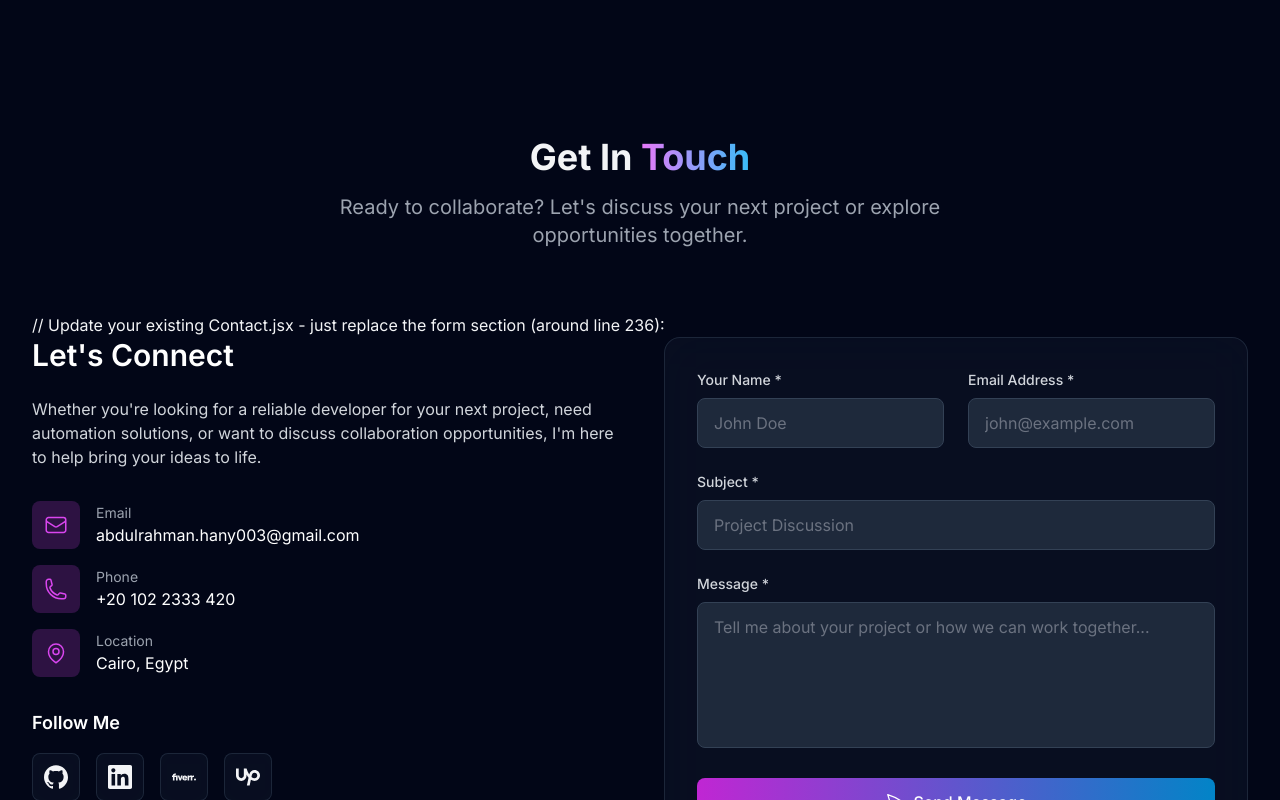
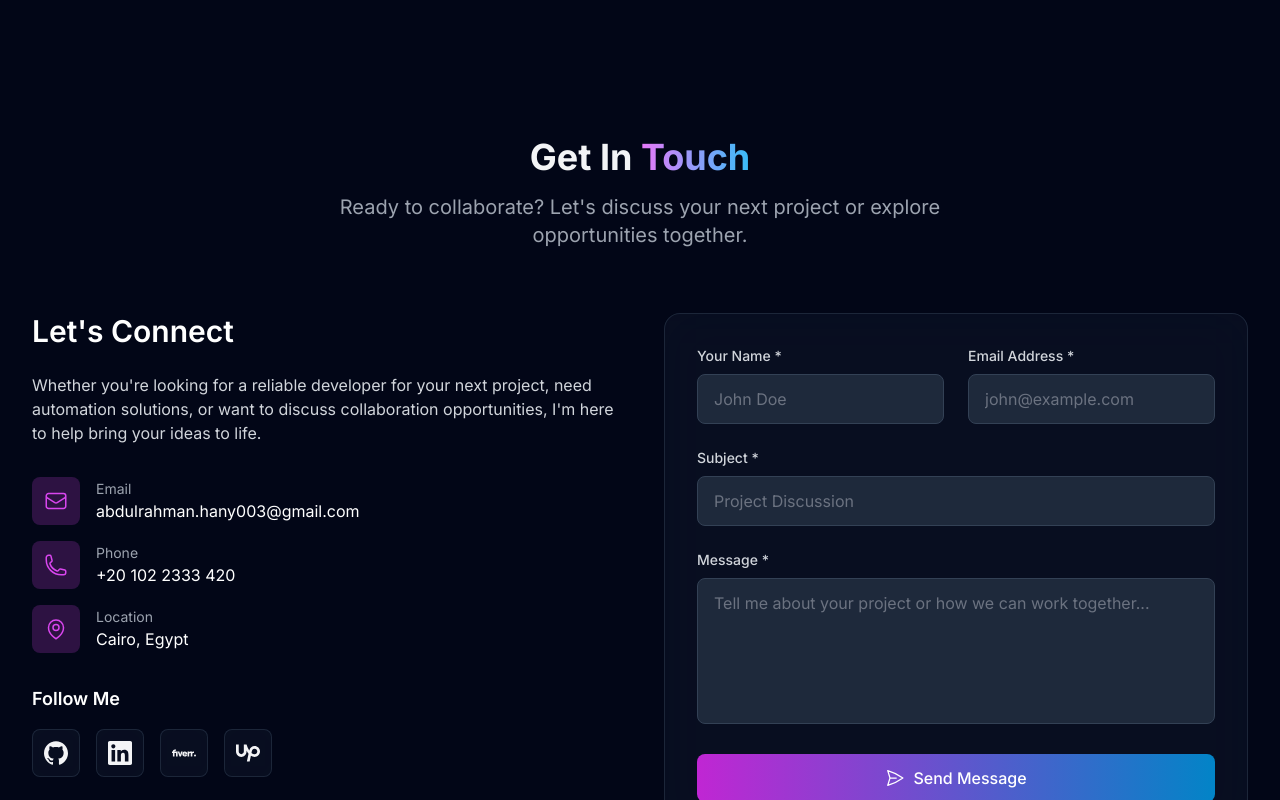
Before and after one commit to DopeBiscuit/Portfolio, a React (Vite) app: page / in a window 1280 px wide. Shown: the part 6660-7460 px from the top of the page. Built offline with nearby package versions, Linux system fonts and the light colour scheme.

Commit message:
fixed contact bug

```diff
--- a/src/components/Contact.jsx
+++ b/src/components/Contact.jsx
@@ -233,8 +233,6 @@ const Contact = () => {
             </p>
           </motion.div>
 
-          // Update your existing Contact.jsx - just replace the form section (around line 236):
-
           <div className="grid lg:grid-cols-2 gap-8 lg:gap-12">
             {/* Contact Info */}
             <motion.div variants={itemVariants} className="space-y-6 lg:space-y-8">
```
